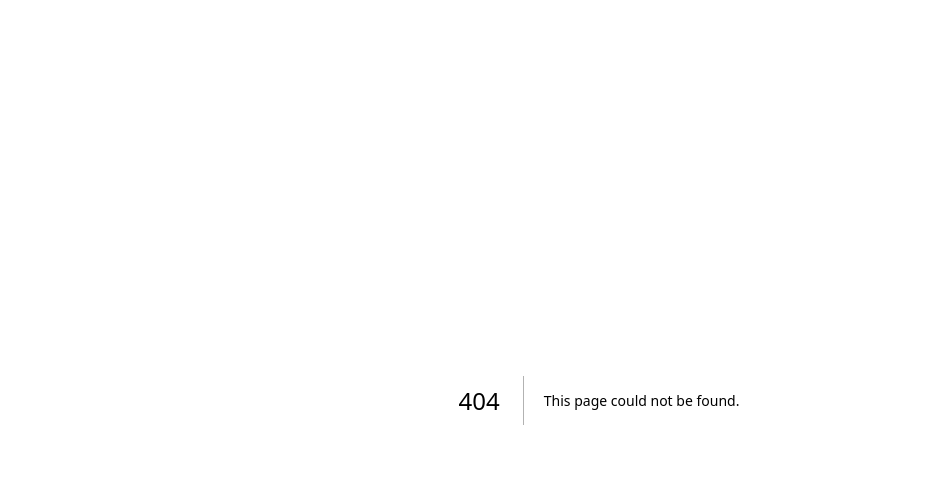
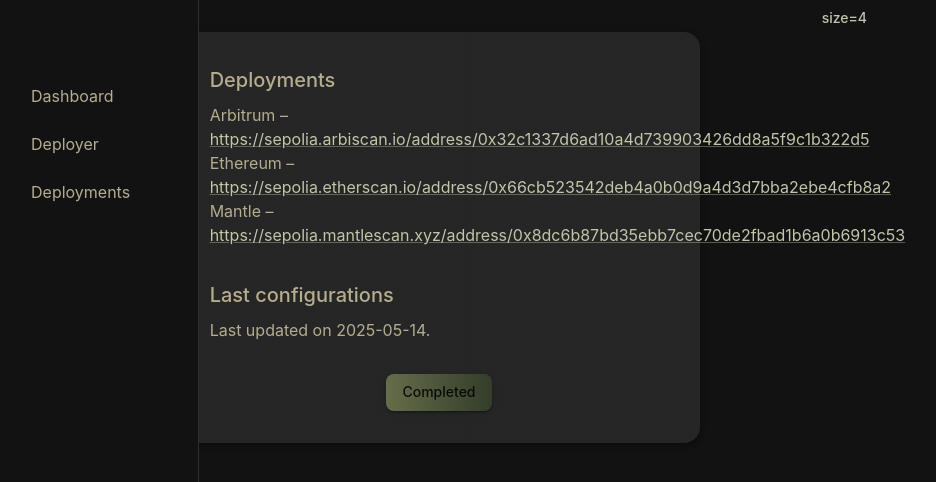
Before and after one commit to MatiasOS/front-token-deployer, a Next.js app in the folder apps/web/: page /deployments in a window 1280 px wide. Before the commit this address had no page. Shown: the top 482 px of the page, without its empty margins (41-977 px from the left). Built offline with nearby package versions, Linux system fonts and the light colour scheme.

Commit message:
add sidebar to app

```diff
--- /dev/null
+++ b/apps/web/app/(home)/deployer/page.tsx
@@ -0,0 +1,5 @@
+import { MultiStepForm } from "../../multiStepForm";
+
+export default function Home() {
+  return <MultiStepForm />;
+}
--- /dev/null
+++ b/apps/web/app/(home)/deployments/page.tsx
@@ -0,0 +1,113 @@
+"use client";
+
+import { useEffect, useState } from "react";
+import {
+  Box,
+  Paper,
+  Typography,
+  LinearProgress,
+  Button,
+  Link,
+} from "@mui/material";
+import { useRouter } from "next/navigation";
+
+export default function Home() {
+  const [deployments, setDeployments] = useState<string | null>(null);
+  const [configurations, setConfigurations] = useState<string | null>(null);
+  const router = useRouter();
+
+  useEffect(() => {
+    const deploymentTimeout = setTimeout(() => {
+      setDeployments("All services deployed successfully.");
+    }, 2000);
+
+    return () => clearTimeout(deploymentTimeout);
+  }, []);
+
+  useEffect(() => {
+    if (deployments) {
+      const configTimeout = setTimeout(() => {
+        setConfigurations("Last updated on 2025-05-14.");
+      }, 2000);
+
+      return () => clearTimeout(configTimeout);
+    }
+  }, [deployments]);
+
+  return (
+    <Box
+              sx={{
+                display: "flex",
+                alignItems: "center",
+                justifyContent: "center",
+                marginTop: 4,
+              }}
+            >
+    <Paper elevation={3} sx={{ p: 4, borderRadius: 2, width: "70%" }}>
+      <Box mb={4}>
+        <Typography variant="h6" gutterBottom>
+          Deployments
+        </Typography>
+
+        {deployments ? (
+          <>
+            <Typography>
+              Arbitrum –{" "}
+              <Link
+                href="https://sepolia.arbiscan.io/address/0x32c1337d6ad10a4d739903426dd8a5f9c1b322d5"
+                target="_blank"
+                rel="noopener noreferrer"
+              >
+                https://sepolia.arbiscan.io/address/0x32c1337d6ad10a4d739903426dd8a5f9c1b322d5
+              </Link>
+            </Typography>
+            <Typography>
+              Ethereum –{" "}
+              <Link
+                href="https://sepolia.etherscan.io/address/0x66cb523542deb4a0b0d9a4d3d7bba2ebe4cfb8a2"
+                target="_blank"
+                rel="noopener noreferrer"
+              >
+                https://sepolia.etherscan.io/address/0x66cb523542deb4a0b0d9a4d3d7bba2ebe4cfb8a2
+              </Link>
+            </Typography>
+            <Typography>
+              Mantle –{" "}
+              <Link
+                href="hhttps://sepolia.mantlescan.xyz/address/0x8dc6b87bd35ebb7cec70de2fbad1b6a0b6913c53"
+                target="_blank"
+                rel="noopener noreferrer"
+              >
+                https://sepolia.mantlescan.xyz/address/0x8dc6b87bd35ebb7cec70de2fbad1b6a0b6913c53
+              </Link>
+            </Typography>
+          </>
+        ) : (
+          <LinearProgress />
+        )}
+      </Box>
+
+      <Box mb={4}>
+        <Typography variant="h6" gutterBottom>
+          Last configurations
+        </Typography>
+        {configurations ? (
+          <Typography>{configurations}</Typography>
+        ) : (
+          <LinearProgress />
+        )}
+      </Box>
+
+      <Box textAlign="center" mt={2}>
+        <Button
+          variant="contained"
+          color="primary"
+          onClick={() => router.push("/deployer")}
+        >
+          Completed
+        </Button>
+      </Box>
+    </Paper>
+    </Box>
+  );
+}
--- /dev/null
+++ b/apps/web/app/(home)/layout.tsx
@@ -0,0 +1,22 @@
+"use client";
+import React from "react";
+import { Button, Grid } from "@mui/material";
+import { Sidebar } from "../sidebar";
+
+export default function RootLayout({
+  children,
+}: {
+  children: React.ReactNode;
+}) {
+  return (
+    <Grid container>
+      <Grid size={1}>
+        <Sidebar />
+      </Grid>
+      <Grid size="grow">{children}</Grid>
+      <Grid size={4}>
+        <Button>size=4</Button>
+      </Grid>
+    </Grid>
+  );
+}
--- a/apps/web/app/multiStepForm/index.tsx
+++ b/apps/web/app/multiStepForm/index.tsx
@@ -78,7 +78,7 @@
     setTimeout(() => {
       setLoading(false);
       onSubmit();
-      router.push("/info");
+      router.push("/deployments");
     }, 2000);
   };
 
@@ -152,7 +152,7 @@
                   {loading ? (
                     <CircularProgress size={24} color="inherit" />
                   ) : (
-                    "Pay"
+                    "Pay with Credit Card"
                   )}
                 </Button>
               ) : (
--- a/apps/web/app/sidebar/index.tsx
+++ b/apps/web/app/sidebar/index.tsx
@@ -0,0 +1,51 @@
+"use client";
+
+import React from "react";
+import {
+  Drawer,
+  List,
+  ListItemButton,
+  ListItemIcon,
+  ListItemText,
+  Toolbar,
+} from "@mui/material";
+import DashboardIcon from "@mui/icons-material/Dashboard";
+import BuildIcon from "@mui/icons-material/Build";
+import InfoIcon from "@mui/icons-material/Info";
+import { useRouter } from "next/navigation";
+
+const drawerWidth = 240;
+
+export const Sidebar: React.FC = () => {
+  const router = useRouter();
+
+  const menuItems = [
+    { text: "Dashboard", icon: <DashboardIcon />, path: "/" },
+    { text: "Deployer", icon: <BuildIcon />, path: "/deployer" },
+    { text: "Deployments", icon: <InfoIcon />, path: "/deployments" },
+  ];
+
+  return (
+    <Drawer
+      variant="permanent"
+      sx={{
+        width: drawerWidth,
+        flexShrink: 0,
+        [`& .MuiDrawer-paper`]: { width: drawerWidth, boxSizing: "border-box" },
+      }}
+    >
+      <Toolbar />
+      <List>
+        {menuItems.map((item) => (
+          <ListItemButton
+            key={item.text}
+            onClick={() => router.push(item.path)}
+          >
+            <ListItemIcon>{item.icon}</ListItemIcon>
+            <ListItemText primary={item.text} />
+          </ListItemButton>
+        ))}
+      </List>
+    </Drawer>
+  );
+};
--- a/apps/web/tsconfig.json
+++ b/apps/web/tsconfig.json
@@ -13,7 +13,7 @@
     "next-env.d.ts",
     "next.config.js",
     ".next/types/**/*.ts"
-  ],
+, "app/(home)/deployer", "app/multiStepForm/steps"  ],
   "exclude": [
     "node_modules"
   ]
```
Also changed, not shown: apps/web/app/info/page.tsx (deleted, +0 -109 lines), apps/web/app/page.tsx (deleted, +0 -17 lines), 1 other file (tests, documents, lock files or other folders).
